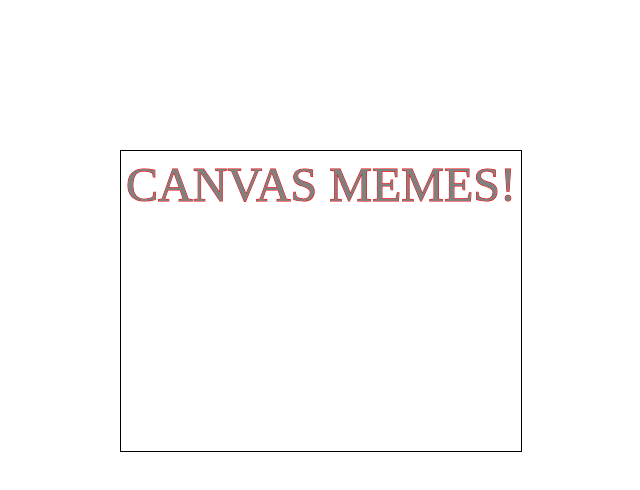
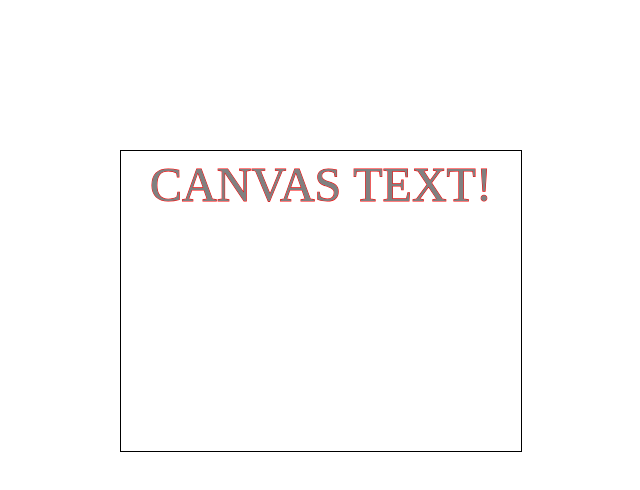
Before and after one commit to ArcheGalla/canvas-intro, a plain HTML site: page exercises/3_three_done.html in a window 1280 px wide. Shown: the whole page, without its empty margins (319-959 px from the left). Drawn offline with Linux system fonts and the light colour scheme.

Commit message:
Canvas intro lecture - update comments

```diff
--- a/exercises/3_three_done.html
+++ b/exercises/3_three_done.html
@@ -26,7 +26,7 @@
 	let canvas = document.getElementById('canvas');
 	let ctx = canvas.getContext('2d');
 
-	let message = "CANVAS MEMES!";
+	let message = "CANVAS TEXT!";
 
 	ctx.font = "36pt iconic";
 	ctx.strokeStyle = "red";
```
Also changed, not shown: exercises/2_two_done.html (+4 -0 lines).
